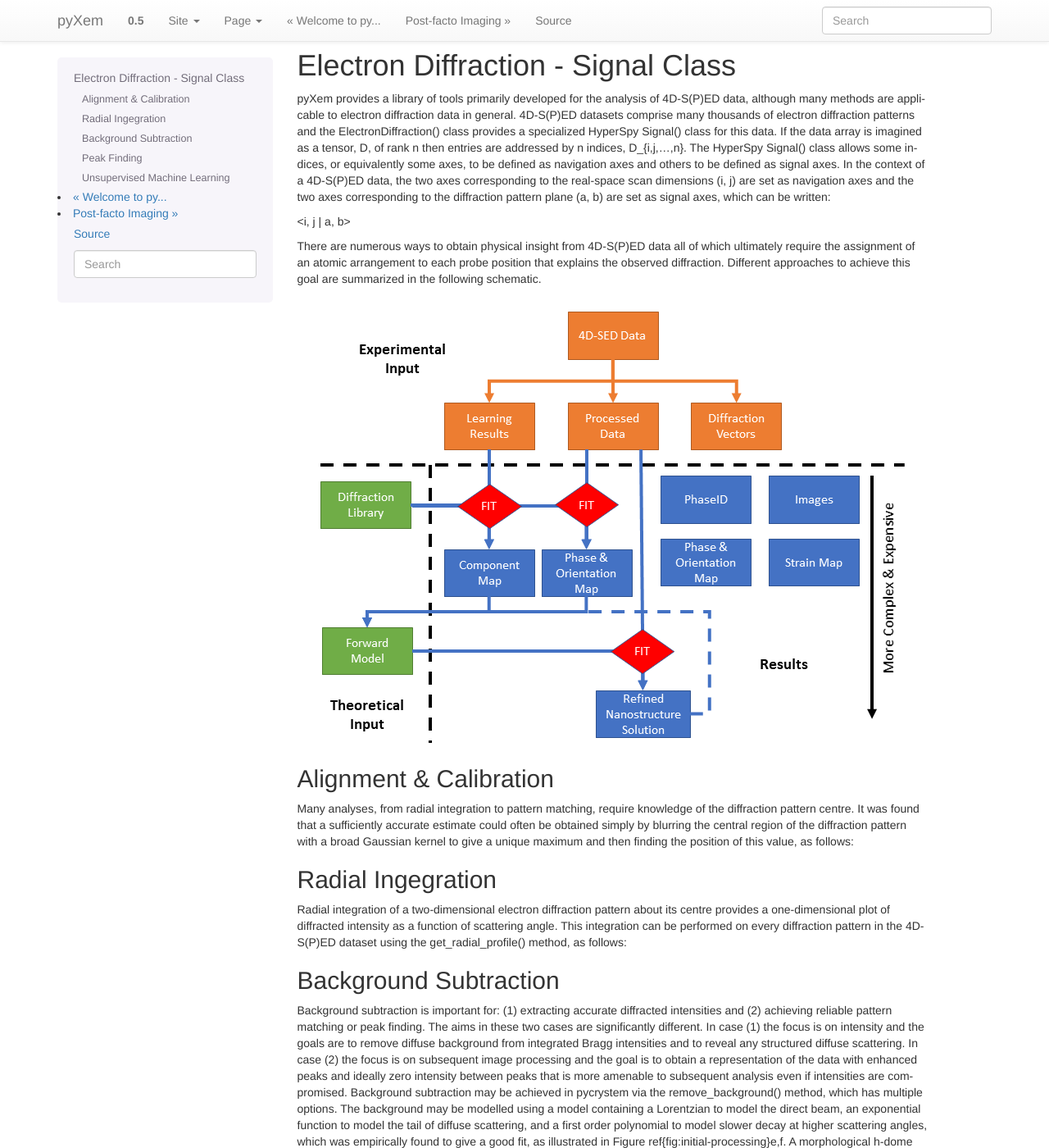
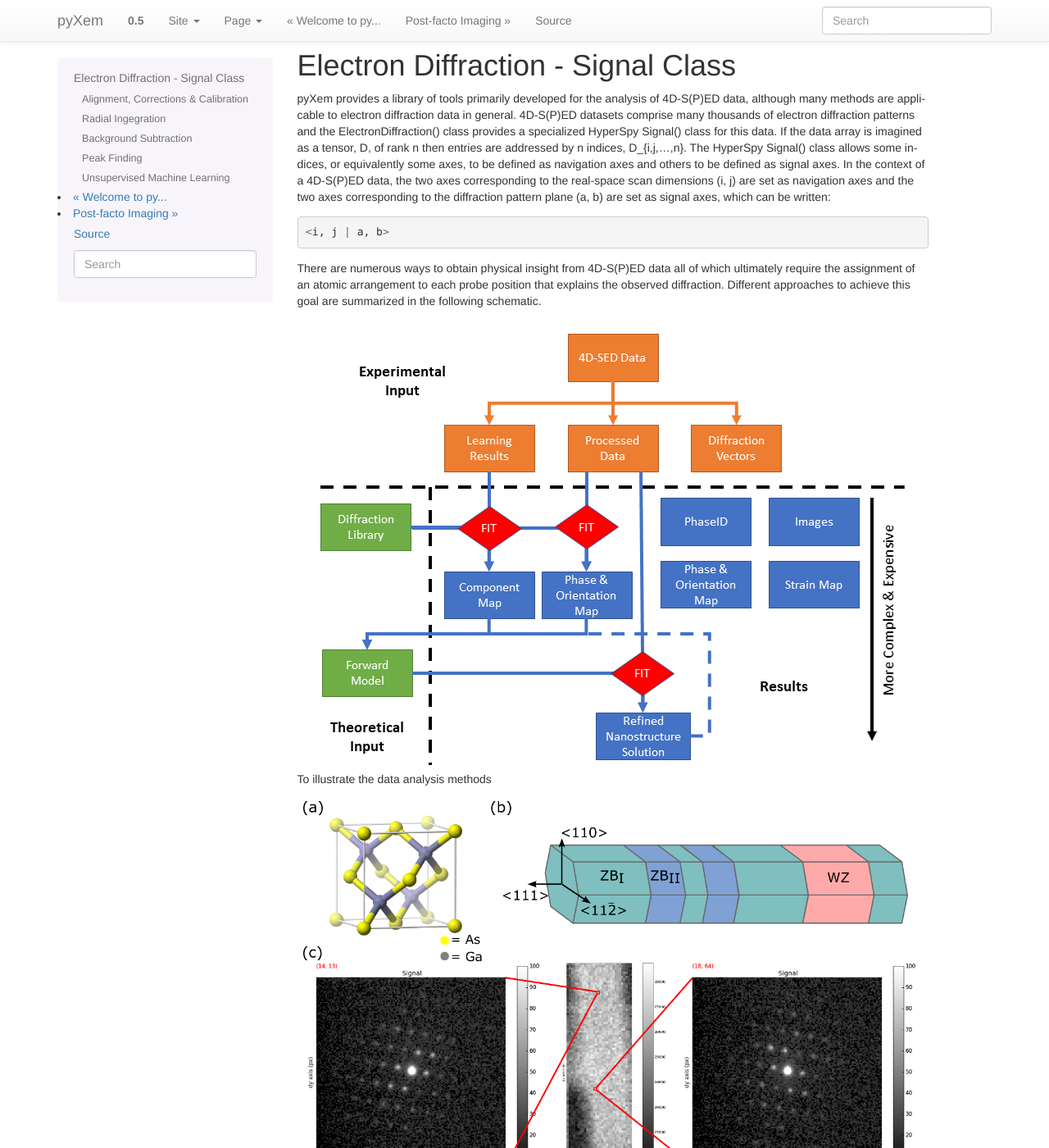
Before and after one commit to pyxem/pyxem, a Sphinx documentation site: the page built from docs/source/introduction.rst, in a window 1280 px wide and 1400 px high. Shown: the whole window at 82% size. Built offline with Sphinx 7.4.7, drawn with Linux system fonts in a browser that asks for light colours; some of the changed text lies outside the part shown.

Commit message:
add model system info

```diff
--- a/docs/source/introduction.rst
+++ b/docs/source/introduction.rst
@@ -14,7 +14,9 @@ dimensions (i, j) are set as navigation axes and the two axes corresponding to
 the diffraction pattern plane (a, b) are set as signal axes, which can be
 written:
 
-<i, j | a, b>
+.. code-block:: python
+
+    <i, j | a, b>
 
 There are numerous ways to obtain physical insight from 4D-S(P)ED data all of
 which ultimately require the assignment of an atomic arrangement to each probe
@@ -23,9 +25,15 @@ this goal are summarized in the following schematic.
 
 .. figure:: images/sed_analysis_scheme.png
 
+To illustrate the data analysis methods
 
-Alignment & Calibration
------------------------
+.. figure:: images/model_system.png
+
+
+Alignment, Corrections & Calibration
+------------------------------------
+
+
 
 Many analyses, from radial integration to pattern matching, require knowledge of
 the diffraction pattern centre. It was found that a sufficiently accurate
```
Also changed, not shown: docs/source/images/model_system.png (added).
